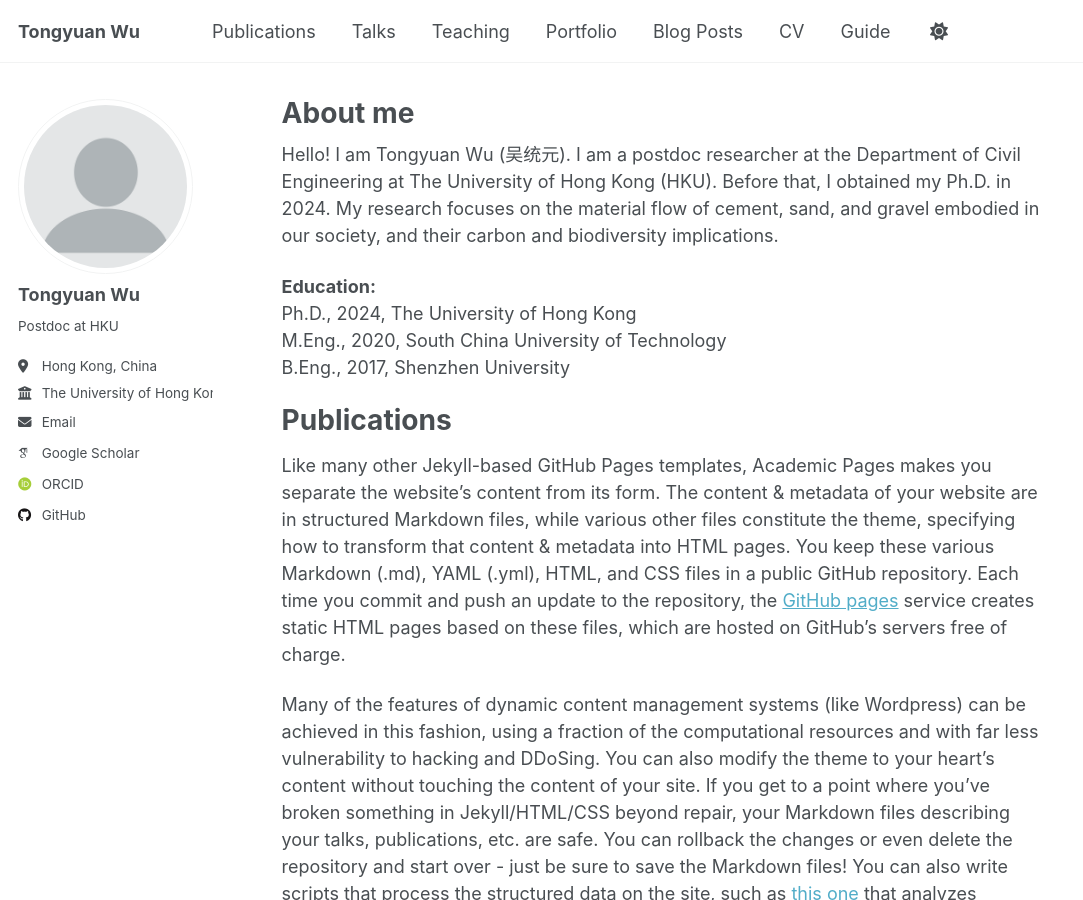
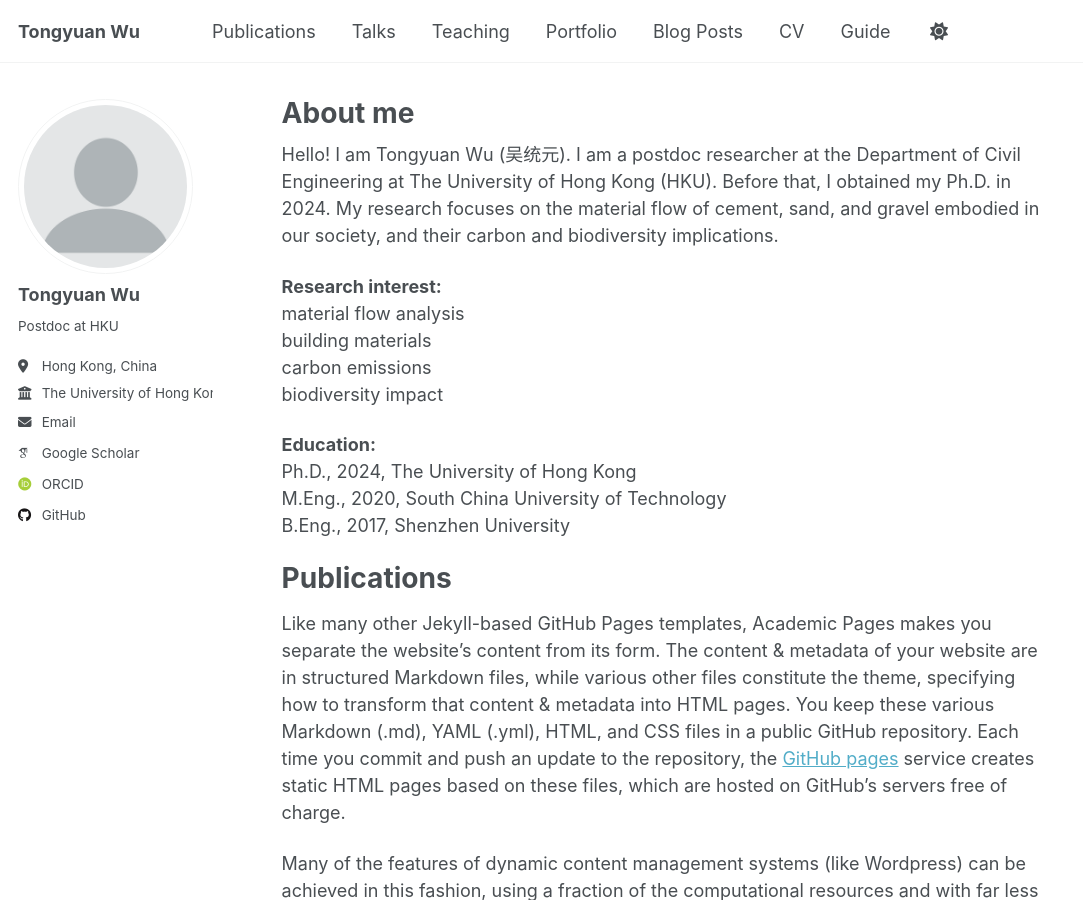
Before and after one commit to tongyuanwu/tongyuanwu.github.io, a Jekyll site: the page built from _pages/about.md, in a window 1280 px wide and 900 px high. Shown: the whole window, without its empty margins (0-1083 px from the left). Built offline with Jekyll 4.4.1, drawn with Linux system fonts in a browser that asks for light colours; some web fonts are replaced; a script that is not in the unit is left out.

Commit message:
Update about.md

```diff
--- a/_pages/about.md
+++ b/_pages/about.md
@@ -8,6 +8,12 @@ redirect_from:
 ---
 
 Hello! I am Tongyuan Wu (吴统元). I am a postdoc researcher at the Department of Civil Engineering at The University of Hong Kong (HKU). Before that, I obtained my Ph.D. in 2024. My research focuses on the material flow of cement, sand, and gravel embodied in our society, and their carbon and biodiversity implications.
+
+**Research interest:**
+material flow analysis
+building materials
+carbon emissions
+biodiversity impact
 
 **Education:**
   Ph.D., 2024, The University of Hong Kong
```
